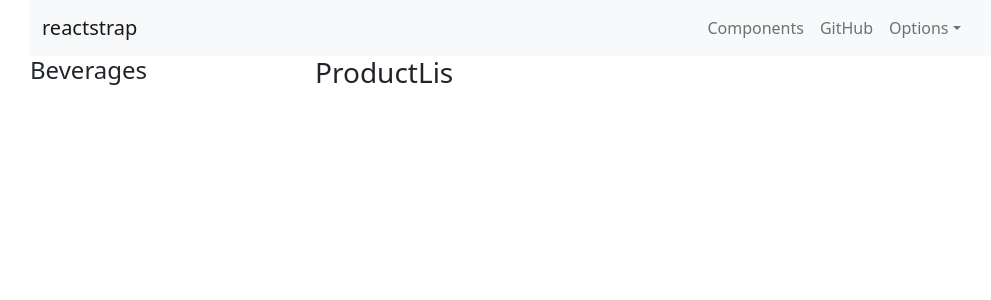
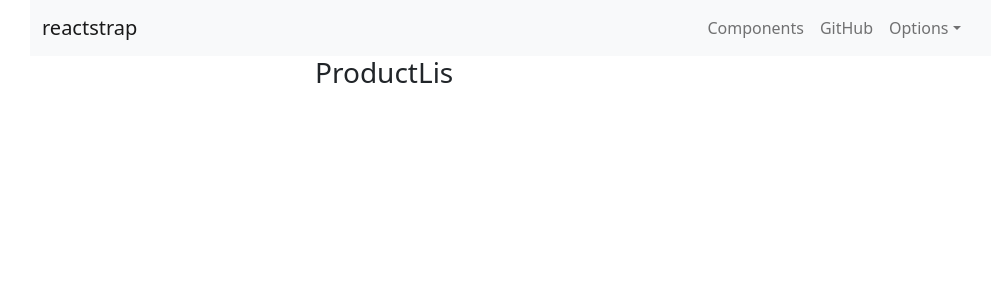
Before and after one commit to osmanbeshirov/redux_project, a React (Create React App) app: page / in a window 1280 px wide. Shown: the top 300 px of the page, without its empty margins (52-1043 px from the left). Built offline with nearby package versions, Linux system fonts and the light colour scheme.

Commit message:
readOnly redux structure is accepted

```diff
--- a/src/component/categories/CateogoryList.js
+++ b/src/component/categories/CateogoryList.js
@@ -4,20 +4,14 @@ import { changeCategory } from '../../redux/actions/categoryActions';
 
 export default function CateogoryList() {
 
-
-
-
-
-
-  const currentCategory = useSelector(state => state.changeCategory.categoryName)
+  const currentCategory = useSelector(state => state.changeCategory)
 
   console.log(currentCategory)
 
-
   return (
     <div>
+     <h4></h4>
 
-      <h4>{currentCategory}</h4>
     </div>
   )
 }
--- a/src/redux/reducers/initialState.js
+++ b/src/redux/reducers/initialState.js
@@ -1,3 +1,3 @@
 export default {
-    currentCategory: {categoryName: 'Beverages'}
+    currentCategory: [ {categoryName: 'Beverages'}]
 }
```
